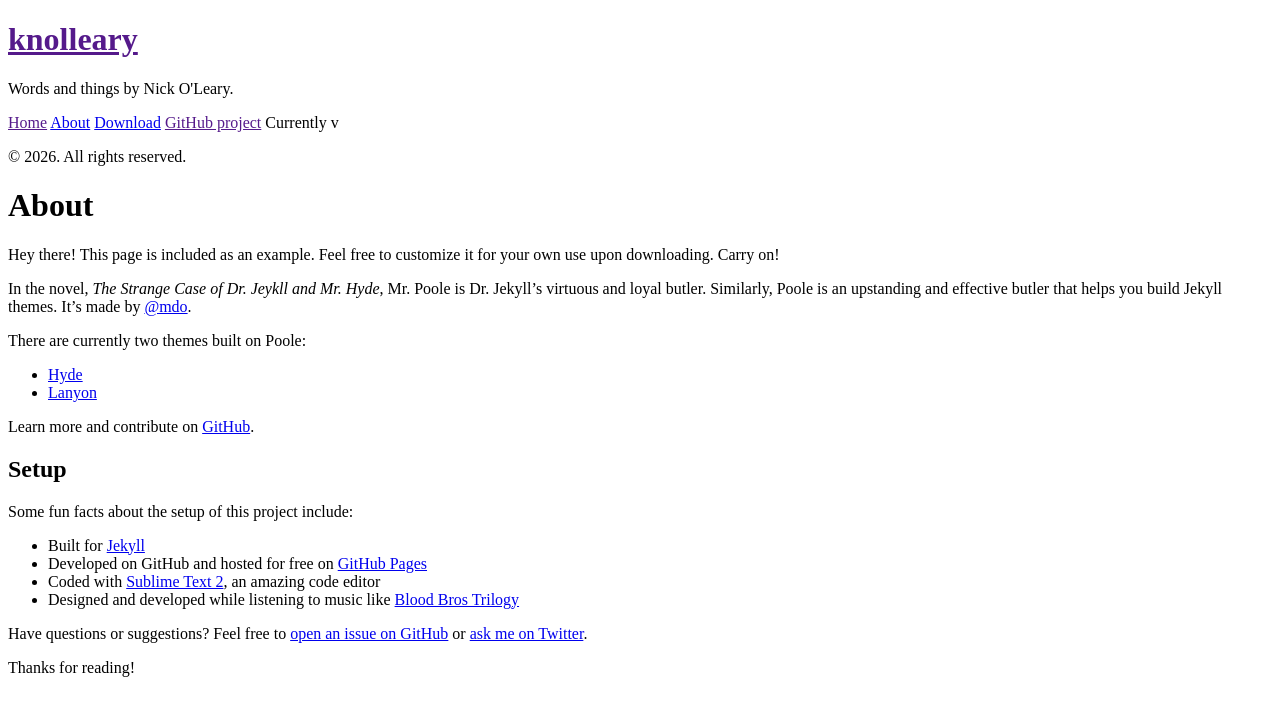
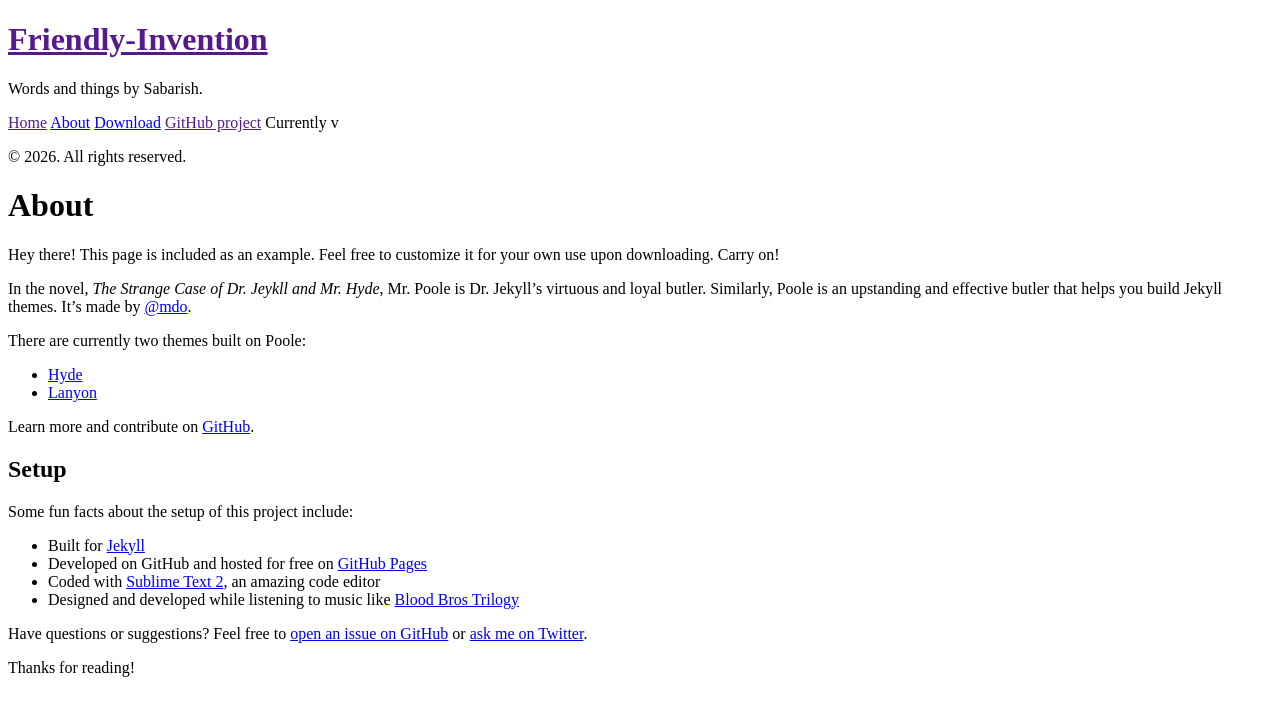
Before and after one commit to friendly-invention/friendly-invention.github.io, a Jekyll site: the page built from about.md, in a window 1280 px wide. Shown: the top 716 px of the page. Built offline with Jekyll 4.4.1, drawn with Linux system fonts in a browser that asks for light colours.

Commit message:
Update site title and author information

```diff
--- a/_config.yml
+++ b/_config.yml
@@ -6,13 +6,13 @@ highlighter:      rouge
 permalink: /:year/:month/:day/:title/
 
 # Setup
-title:            knolleary
+title:            Friendly-Invention
 tagline:          "Things by Nick O'Leary"
-description:      'Words and things by Nick O&apos;Leary.'
+description:      'Words and things by Sabarish.'
 baseurl:          /
 
 author:
-  name:           "Nick O'Leary"
+  name:           "Sabarish Santhoshkumar"
   url:            https://twitter.com/knolleary
   twitter:        "@knolleary"
 
```
